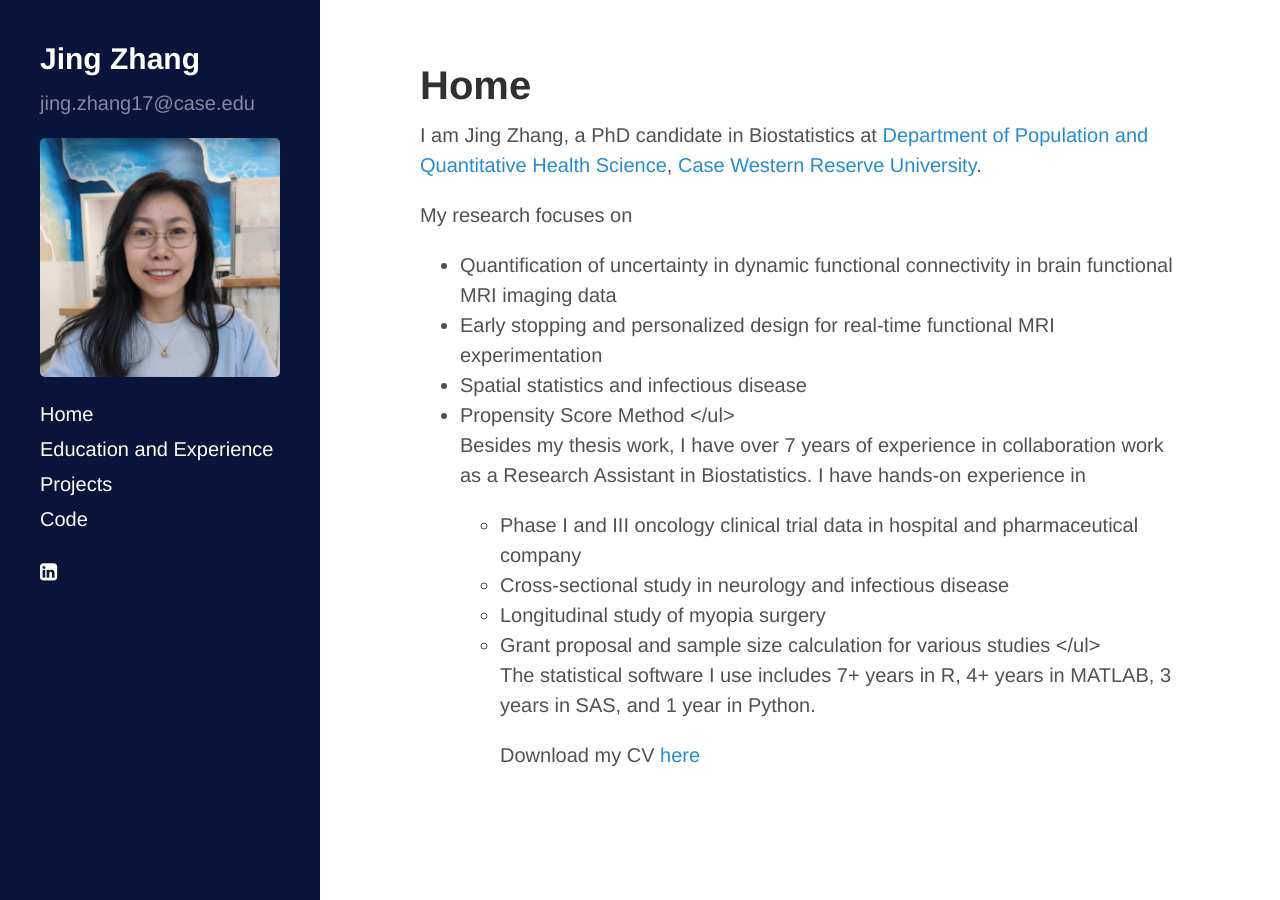
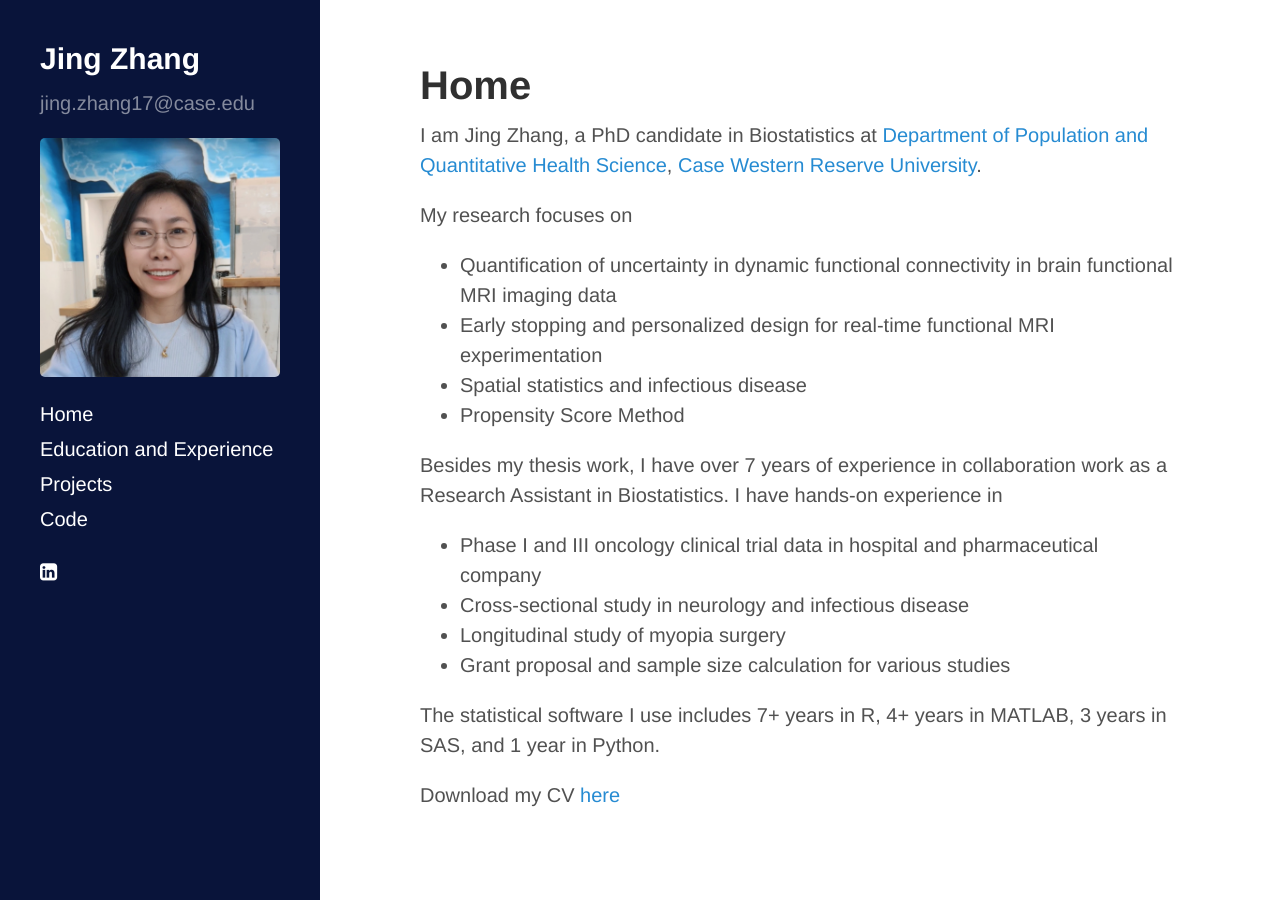
Before and after one commit to jingzhang1/jingzhang1.github.io, a Jekyll site: the page built from index.md, in a window 1280 px wide. Built offline with Jekyll 4.4.1, drawn with Linux system fonts in a browser that asks for light colours; nearby versions of some CDN libraries.

Commit message:
Update index.md

```diff
--- a/index.md
+++ b/index.md
@@ -17,10 +17,10 @@ I am Jing Zhang, a PhD candidate in Biostatistics at <a href="https://case.edu/m
 
 My research focuses on
  <ul>
-  <li> Quantification of uncertainty in dynamic functional connectivity in brain functional MRI imaging data
-  <li> Early stopping and personalized design for real-time functional MRI experimentation
-  <li> Spatial statistics and infectious disease
-  <li> Propensity Score Method
+  <li> Quantification of uncertainty in dynamic functional connectivity in brain functional MRI imaging data</li>
+  <li> Early stopping and personalized design for real-time functional MRI experimentation</li>
+  <li> Spatial statistics and infectious disease </li>
+  <li> Propensity Score Method</li>
  </ul>
 
 <p>
@@ -28,10 +28,10 @@ My research focuses on
 Besides my thesis work, I have over 7 years of experience in collaboration work as a Research
 Assistant in Biostatistics. I have hands-on experience in
  <ul>
-  <li> Phase I and III oncology clinical trial data in hospital and pharmaceutical company
-  <li> Cross-sectional study in neurology and infectious disease
-  <li> Longitudinal study of myopia surgery
-  <li> Grant proposal and sample size calculation for various studies
+  <li> Phase I and III oncology clinical trial data in hospital and pharmaceutical company</li>
+  <li> Cross-sectional study in neurology and infectious disease </li>
+  <li> Longitudinal study of myopia surgery </li>
+  <li> Grant proposal and sample size calculation for various studies</li>
  </ul>
 
  <p>The statistical software I use includes 7+ years in R, 4+ years in MATLAB, 3 years in SAS, and 1 year in Python.
```
